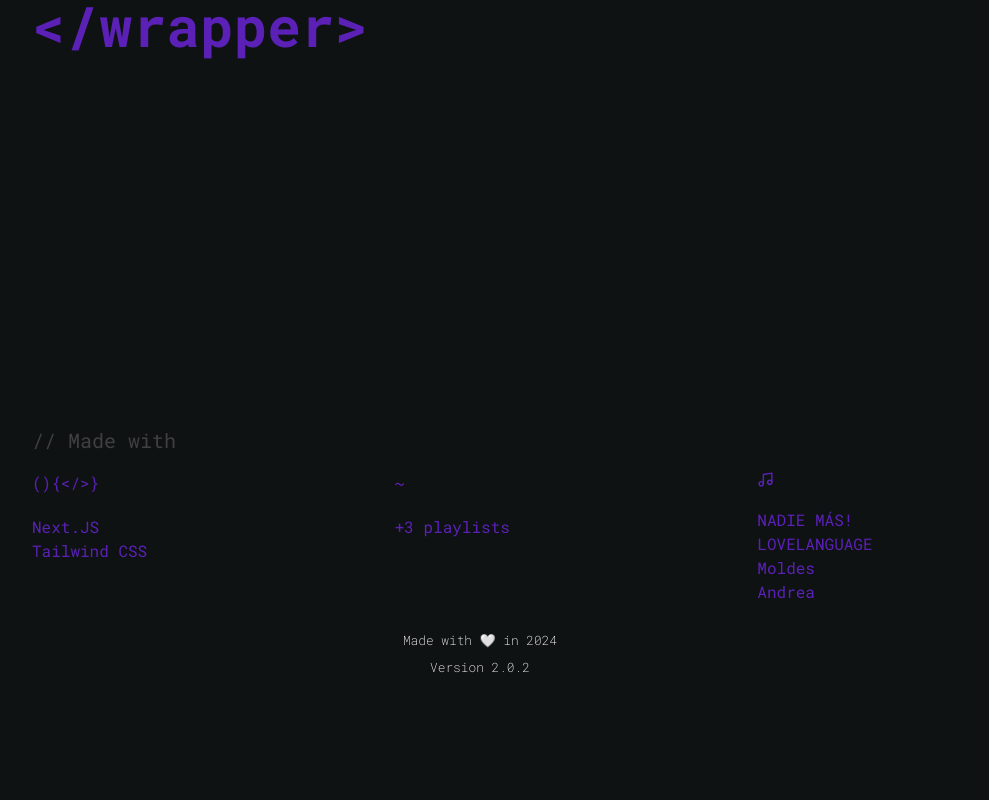
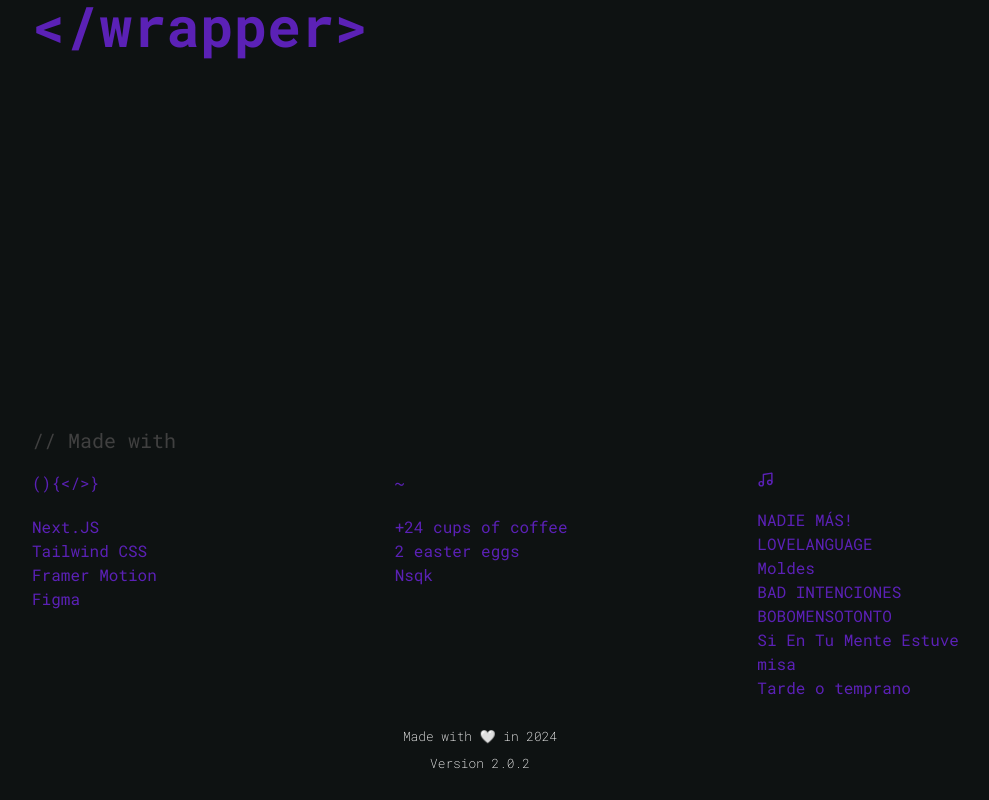
Before and after one commit to floreesleo/portafolio, a Next.js app: page / in a window 1280 px wide. Shown: the part 7775-8575 px from the top of the page, without its empty margins (160-1149 px from the left). Before the commit the page ends 8479 px from the top, so only its background shows below. Built offline with nearby package versions, Linux system fonts and the light colour scheme; what tailwindcss-animated would draw is missing.

Commit message:
feat: ✨ Cambios en MadeWith.tsx
Se agregaron mas canciones a la lista de canciones escuchadas.

Se agregaron mas tecnologías, actividades y canciones en las listas del componente MadeWith.tsx.

```diff
--- a/src/components/home/MadeWith.tsx
+++ b/src/components/home/MadeWith.tsx
@@ -14,13 +14,17 @@ export default function MadeWith() {
           <ul>
             <li>Next.JS</li>
             <li>Tailwind CSS</li>
+            <li>Framer Motion</li>
+            <li>Figma</li>
           </ul>
         </div>
         <div className="space-y-5">
           <span>{"~"}</span>
 
           <ul>
-            <li>+3 playlists</li>
+            <li>+24 cups of coffee</li>
+            <li>2 easter eggs</li>
+            <li>Nsqk</li>
           </ul>
         </div>
         <div className="space-y-5">
@@ -55,61 +59,47 @@ export default function MadeWith() {
             </li>
             <li className="transition-colors duration-500 hover:text-white">
               <a
-                href="https://open.spotify.com/intl-es/track/44XjoNvtwevktFKjvVe1vH?si=45d8806458d444db"
+                href="https://open.spotify.com/intl-es/track/5BwJIBeUgerlyYADTvRctX?si=aedc429c206f4ea7"
                 target="_blank"
               >
-                Andrea
+                BAD INTENCIONES
+              </a>
+            </li>
+            <li className="transition-colors duration-500 hover:text-white">
+              <a
+                href="https://open.spotify.com/intl-es/track/7yjSJCFHonG9hz1A8WHHbn?si=4695624c986b4942"
+                target="_blank"
+              >
+                BOBOMENSOTONTO
+              </a>
+            </li>
+            <li className="transition-colors duration-500 hover:text-white">
+              <a
+                href="https://open.spotify.com/intl-es/track/6EjBcoyPVn99cpRfoDiuRf?si=9f9ee1a8c139432b"
+                target="_blank"
+              >
+                Si En Tu Mente Estuve
+              </a>
+            </li>
+            <li className="transition-colors duration-500 hover:text-white">
+              <a
+                href="https://open.spotify.com/intl-es/track/6AebAAfoIjSRsARv6p05kS?si=f498e39fea944741"
+                target="_blank"
+              >
+                misa
+              </a>
+            </li>
+            <li className="transition-colors duration-500 hover:text-white">
+              <a
+                href="https://open.spotify.com/intl-es/track/09np8TCtg5O6yYsaxKJlJ0?si=8c72a2ac7183479e"
+                target="_blank"
+              >
+                Tarde o temprano
               </a>
             </li>
           </ul>
         </div>
       </div>
-
-      {/* <div className="grid grid-cols-4 gap-4 text-violet-800">
-        <ul>
-          <li>Next.JS</li>
-          <li>Tailwind CSS</li>
-        </ul>
-
-        <ul>
-          <li>+3 playlists</li>
-        </ul>
-
-        <ul className="space-y-2">
-          <li className="transition-colors duration-500 hover:text-white">
-            <a
-              href="https://open.spotify.com/intl-es/track/5DtnCKnQ8nmRX1JL8N90Ua?si=9e9890abd7c44af3"
-              target="_blank"
-            >
-              NADIE MÁS!
-            </a>
-          </li>
-          <li className="transition-colors duration-500 hover:text-white">
-            <a
-              href="https://open.spotify.com/intl-es/track/5SuMst3sQt8wf94iGoXXLw?si=a29afac5ffce40e5"
-              target="_blank"
-            >
-              LOVELANGUAGE
-            </a>
-          </li>
-          <li className="transition-colors duration-500 hover:text-white">
-            <a
-              href="https://open.spotify.com/intl-es/track/0DxSLqLCJAtYD8XqF1xdhU?si=f65ab866b2da4946"
-              target="_blank"
-            >
-              Moldes
-            </a>
-          </li>
-          <li className="transition-colors duration-500 hover:text-white">
-            <a
-              href="https://open.spotify.com/intl-es/track/44XjoNvtwevktFKjvVe1vH?si=45d8806458d444db"
-              target="_blank"
-            >
-              Andrea
-            </a>
-          </li>
-        </ul>
-      </div> */}
     </div>
   );
 }
```
